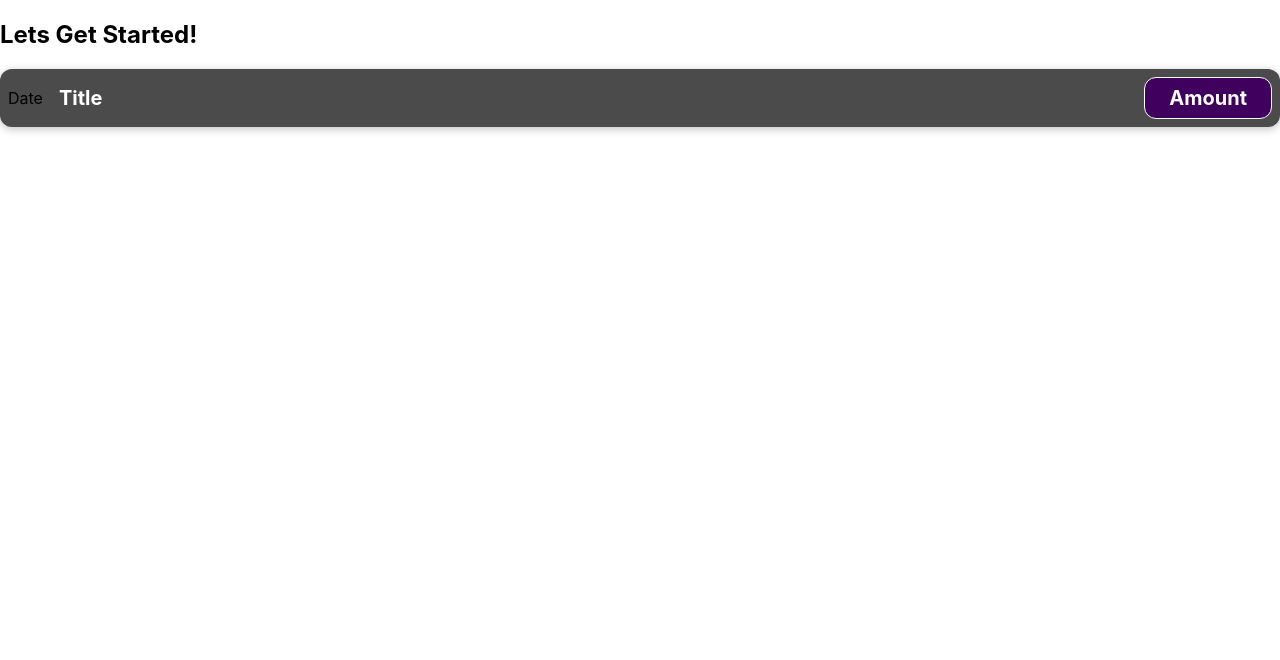
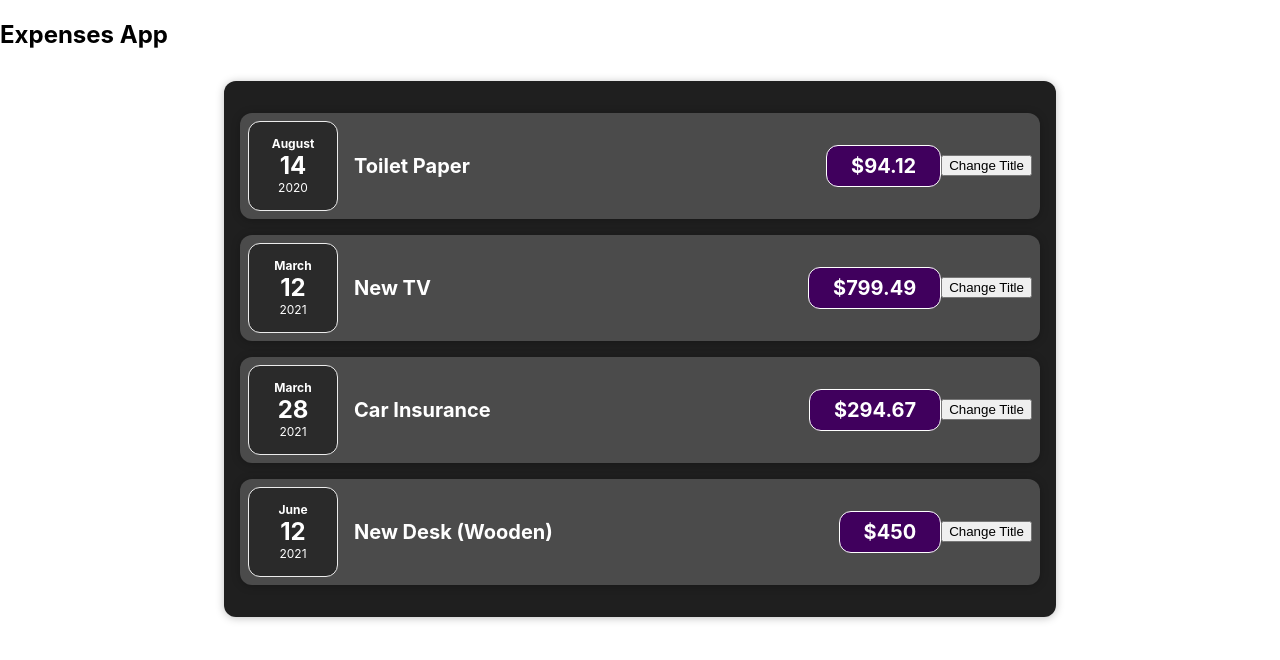
Before and after one commit to MDMartinez2120/ExpenseCalculatorReact, a React (Create React App) app: page / in a window 1280 px wide. Shown: the top 660 px of the page. Built offline with nearby package versions, Linux system fonts and the light colour scheme.

Commit message:
feat: added ability to update title and added styling.

```diff
--- a/src/App.js
+++ b/src/App.js
@@ -1,12 +1,32 @@
-import logo from './logo.svg';
 import './App.css';
-import ExpenseItem from "./components/ExpenseItem";
+import Expenses from "./components/Expenses/Expenses";
 
 function App() {
+  const expenses = [
+    {
+      id: 'e1',
+      title: 'Toilet Paper',
+      amount: 94.12,
+      date: new Date(2020, 7, 14),
+    },
+    { id: 'e2', title: 'New TV', amount: 799.49, date: new Date(2021, 2, 12) },
+    {
+      id: 'e3',
+      title: 'Car Insurance',
+      amount: 294.67,
+      date: new Date(2021, 2, 28),
+    },
+    {
+      id: 'e4',
+      title: 'New Desk (Wooden)',
+      amount: 450,
+      date: new Date(2021, 5, 12),
+    },
+  ];
   return (
     <div>
-      <h2>Lets Get Started!</h2>
-        <ExpenseItem></ExpenseItem>
+      <h2>Expenses App</h2>
+      <Expenses items={expenses} />
     </div>
   );
 }
--- a/src/components/ExpenseItem.js
+++ /dev/null
@@ -1,15 +0,0 @@
-import './ExpenseItem.css';
-
-function ExpenseItem() {
-    return (
-        <div className='expense-item'>
-            <div>Date</div>
-             <div className='expense-item__description'>
-                 <h2>Title</h2>
-                 <div className='expense-item__price'>Amount</div>
-             </div>
-        </div>
-    )
-}
-
-export default ExpenseItem;
--- /dev/null
+++ b/src/components/Expenses/ExpenseDate.css
@@ -0,0 +1,26 @@
+.expense-date {
+    display: flex;
+    flex-direction: column;
+    width: 5.5rem;
+    height: 5.5rem;
+    border: 1px solid #ececec;
+    background-color: #2a2a2a;
+    color: white;
+    border-radius: 12px;
+    align-items: center;
+    justify-content: center;
+}
+
+.expense-date__month {
+    font-size: 0.75rem;
+    font-weight: bold;
+}
+
+.expense-date__year {
+    font-size: 0.75rem;
+}
+
+.expense-date__day {
+    font-size: 1.5rem;
+    font-weight: bold;
+}
--- /dev/null
+++ b/src/components/Expenses/ExpenseDate.js
@@ -0,0 +1,17 @@
+import './ExpenseDate.css'
+
+function ExpenseDate(props){
+    const month = props.date.toLocaleString('en-US', {month: 'long'});
+    const day = props.date.toLocaleString('en-US', { day: '2-digit'});
+    const year = props.date.getFullYear();
+
+    return (
+        <div className='expense-date'>
+            <div className='expense-date__month'>{month}</div>
+            <div className='expense-date__day'>{day}</div>
+            <div className='expense-date__year'>{year}</div>
+        </div>
+    )
+}
+
+export default ExpenseDate;
--- a/src/components/ExpenseItem.css
+++ b/src/components/Expenses/ExpenseItem.css
@@ -2,10 +2,8 @@
     display: flex;
     justify-content: space-between;
     align-items: center;
-    box-shadow: 0 2px 8px rgba(0,0,0,0.25);
     padding: 0.5rem;
     margin: 1rem 0;
-    border-radius: 12px;
     background-color: #4b4b4b;
 }
 
--- /dev/null
+++ b/src/components/Expenses/ExpenseItem.js
@@ -0,0 +1,27 @@
+import React, { useState } from 'react';
+
+import ExpenseDate from "./ExpenseDate";
+import Card from '../UI/Card';
+import './ExpenseItem.css';
+
+function ExpenseItem(props) {
+   const [title, setTitle] = useState(props.title);
+
+    function clickHandler(){
+        setTitle('Updated!');
+        console.log(title);
+    }
+
+    return (
+        <Card className='expense-item'>
+            <ExpenseDate date={props.date} />
+             <div className='expense-item__description'>
+                 <h2>{title}</h2>
+                 <div className='expense-item__price'>${props.amount}</div>
+             </div>
+            <button onClick={clickHandler}>Change Title</button>
+        </Card>
+    );
+}
+
+export default ExpenseItem;
--- /dev/null
+++ b/src/components/Expenses/Expenses.css
@@ -0,0 +1,7 @@
+.expenses {
+    padding: 1rem;
+    background-color: rgb(31, 31, 31);
+    margin: 2rem auto;
+    width: 50rem;
+    max-width: 95%;
+}
--- /dev/null
+++ b/src/components/Expenses/Expenses.js
@@ -0,0 +1,32 @@
+import ExpenseItem from './ExpenseItem';
+import Card from '../UI/Card';
+import './Expenses.css';
+
+function Expenses(props) {
+    return (
+        <Card className="expenses">
+            <ExpenseItem
+                title={props.items[0].title}
+                amount={props.items[0].amount}
+                date={props.items[0].date}
+            />
+            <ExpenseItem
+                title={props.items[1].title}
+                amount={props.items[1].amount}
+                date={props.items[1].date}
+            />
+            <ExpenseItem
+                title={props.items[2].title}
+                amount={props.items[2].amount}
+                date={props.items[2].date}
+            />
+            <ExpenseItem
+                title={props.items[3].title}
+                amount={props.items[3].amount}
+                date={props.items[3].date}
+            />
+        </Card>
+    );
+}
+
+export default Expenses;
--- /dev/null
+++ b/src/components/UI/Card.css
@@ -0,0 +1,4 @@
+.card {
+    border-radius: 12px;
+    box-shadow: 0 1px 8px rgba(0, 0, 0, 0.25);
+}
--- /dev/null
+++ b/src/components/UI/Card.js
@@ -0,0 +1,9 @@
+import './Card.css'
+
+function Card(props){
+    const classes = 'card ' + props.className;
+
+    return <div className={classes}>{props.children}</div>;
+}
+
+export default Card;
```
Also changed, not shown: 1 other file (tests, documents, lock files or other folders).
